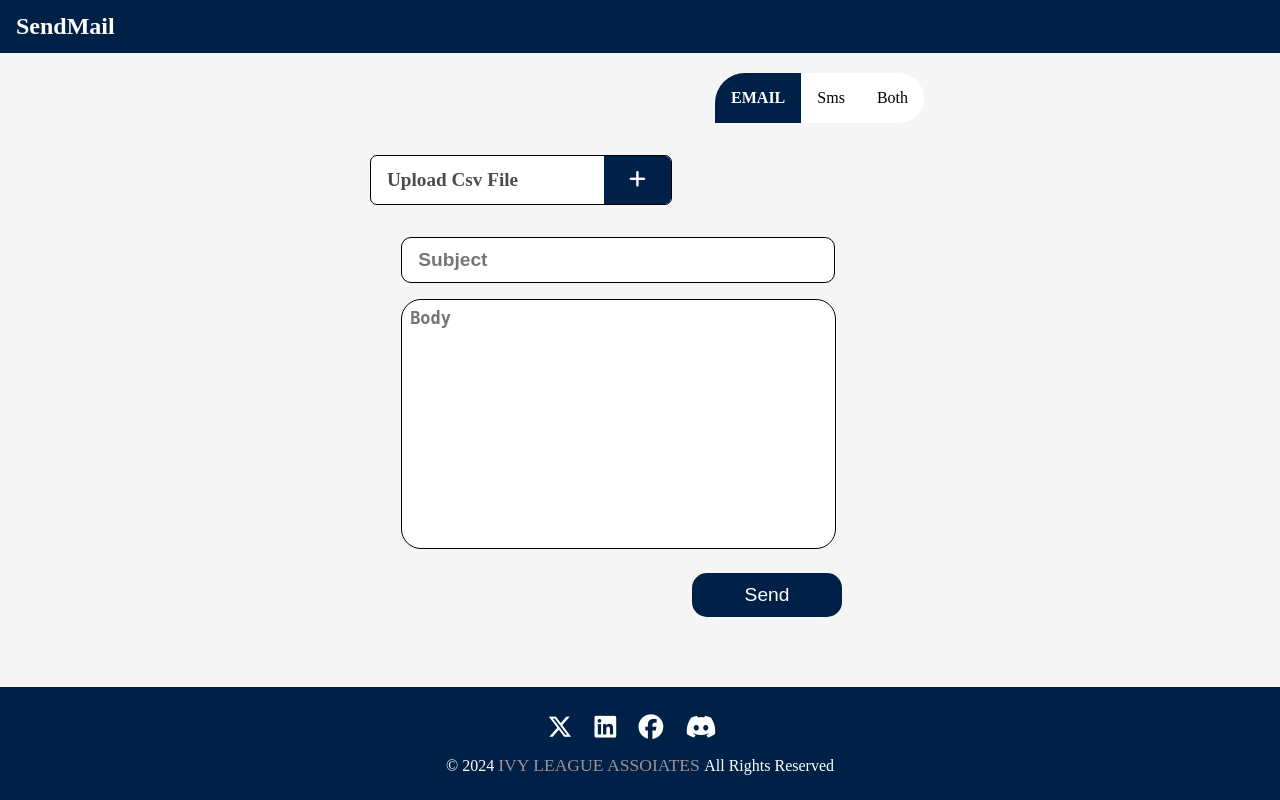
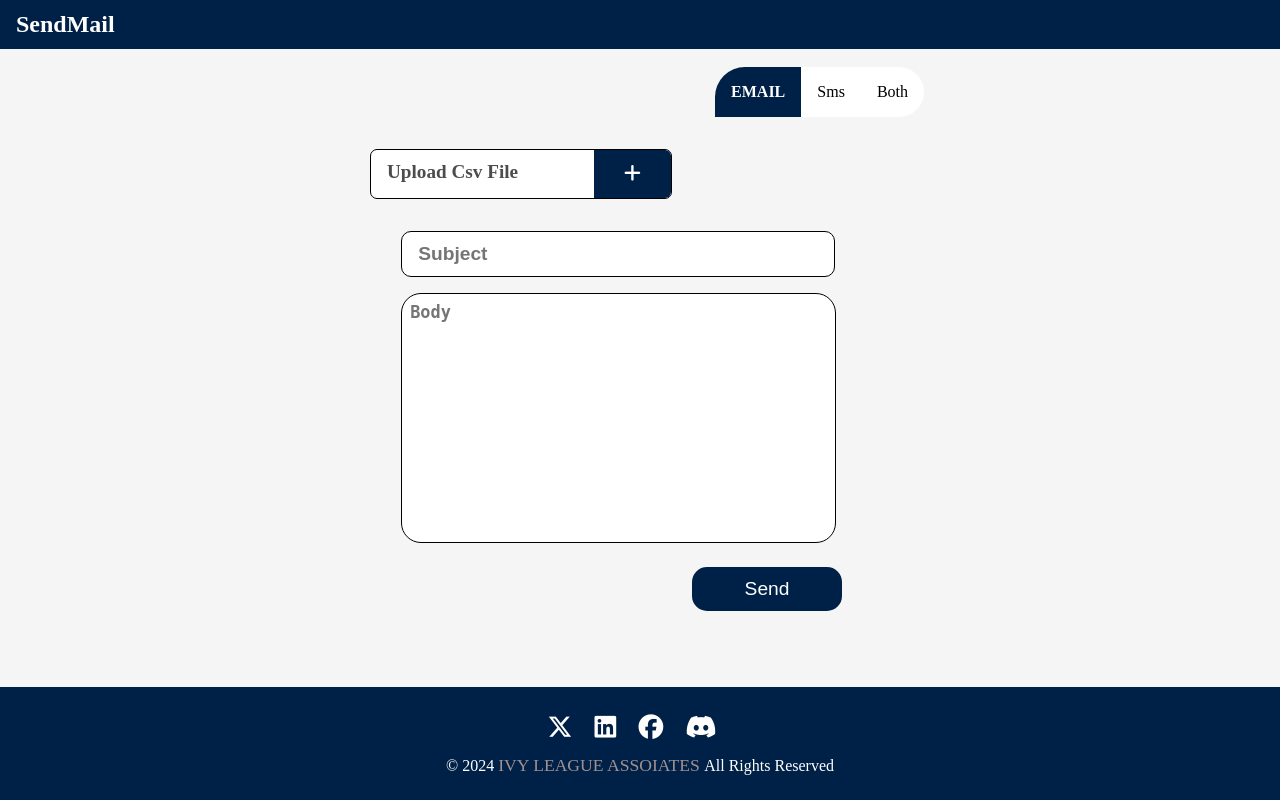
Before and after one commit to Manuel-7tin/ivy-mail, a Flask app: page / in a window 1280 px wide. Run offline with Flask 3, Linux system fonts and the light colour scheme.

Commit message:
second commit

```diff
--- a/static/script.js
+++ b/static/script.js
@@ -1,96 +1,85 @@
-'use strict'
-const options=document.querySelector('.options')
-const emailOption=document.querySelector('#email')
-const smsOption=document.querySelector('#sms')
-const bothOption=document.querySelector('#both')
-const uploadCsv=document.querySelectorAll('.upload-csv')
-const uploadIcon=document.querySelectorAll('.upload-icon')
-const uploadCsvPara=document.querySelector('#upload-csv-p')
-const csvInputFile=document.querySelector('#csv-file-upload')
-const body=document.querySelectorAll('.body')
-const emailBody= document.querySelector('.email-body')
-const smsBody= document.querySelector('.sms-body')
-const bothBody= document.querySelector('.both-body')
-const allbtn=document.querySelectorAll('.btn')
-const submitForm = document.querySelectorAll('.submit-form')
-const csvForm = document.querySelector('.submit-form')
+"use strict";
+const options = document.querySelector(".options");
+const emailOption = document.querySelector("#email");
+const smsOption = document.querySelector("#sms");
+const bothOption = document.querySelector("#both");
+const uploadCsv = document.querySelectorAll(".upload-csv");
+const uploadIcon = document.querySelectorAll(".upload-icon");
+const csvInputFile = document.querySelector("#csv-file-upload");
+const body = document.querySelectorAll(".body");
+const emailBody = document.querySelector(".email-body");
+const smsBody = document.querySelector(".sms-body");
+const bothBody = document.querySelector(".both-body");
+const allbtn = document.querySelectorAll(".btn");
+const submitForm = document.querySelectorAll(".submit-form");
+const csvForm = document.querySelector(".csv-form");
 
-// smsBody.style.display='none'
-// bothBody.style.display='none'
-// emailBody.classList.add("js-class1")
-smsBody.classList.add("js-class1")
-bothBody.classList.add("js-class1")
+smsBody.classList.add("js-class1");
+bothBody.classList.add("js-class1");
 
-const screenWidth=window.innerWidth
-console.log(screenWidth)
+const screenWidth = window.innerWidth;
+console.log(screenWidth);
 
-console.log(uploadIcon)
-emailOption.addEventListener('click', function(){
-emailBody.classList.remove("js-class1","js-empty-class")
-smsBody.classList.add("js-class1")
-bothBody.classList.add("js-class1")
-emailOption.classList.add("js-class-option")
-smsOption.classList.remove("js-class-option")
-bothOption.classList.remove("js-class-option")
-// if(screenWidth>850){
-//    alert('yam')
-//    emailBody.classList.add('js-class-grid')
-// }
-})
-smsOption.addEventListener('click', function(){
-smsBody.classList.remove("js-class1","js-empty-class")
-emailBody.classList.add("js-class1")
-bothBody.classList.add("js-class1")
-emailOption.classList.remove("js-class-option")
-smsOption.classList.add("js-class-option")
-bothOption.classList.remove("js-class-option")
-})
-bothOption.addEventListener('click', function(){
-bothBody.classList.remove("js-class1","js-empty-class")
-emailBody.classList.add("js-class1")
-smsBody.classList.add("js-class1")
-emailOption.classList.remove("js-class-option")
-smsOption.classList.remove("js-class-option")
-bothOption.classList.add("js-class-option")
-console.log(this)
-})
+console.log(uploadIcon);
+emailOption.addEventListener("click", function () {
+  emailBody.classList.remove("js-class1", "js-empty-class");
+  smsBody.classList.add("js-class1");
+  bothBody.classList.add("js-class1");
+  emailOption.classList.add("js-class-option");
+  smsOption.classList.remove("js-class-option");
+  bothOption.classList.remove("js-class-option");
+});
+smsOption.addEventListener("click", function () {
+  smsBody.classList.remove("js-class1", "js-empty-class");
+  emailBody.classList.add("js-class1");
+  bothBody.classList.add("js-class1");
+  emailOption.classList.remove("js-class-option");
+  smsOption.classList.add("js-class-option");
+  bothOption.classList.remove("js-class-option");
+});
+bothOption.addEventListener("click", function () {
+  bothBody.classList.remove("js-class1", "js-empty-class");
+  emailBody.classList.add("js-class1");
+  smsBody.classList.add("js-class1");
+  emailOption.classList.remove("js-class-option");
+  smsOption.classList.remove("js-class-option");
+  bothOption.classList.add("js-class-option");
+  console.log(this);
+});
 
+uploadIcon.forEach(function (single, i) {
+  single.addEventListener("click", function () {
+    csvInputFile.click();
+    let arr = [];
+    csvInputFile.onchange = function () {
+      if (csvInputFile.files.length > 0) {
+        for (let i = 0; i < csvInputFile.files.length; i++) {
+          const value = csvInputFile.files.item(i).name;
+          arr.push(value);
+          console.log(value);
+          console.log(arr);
+          console.log();
+          single.previousElementSibling.classList.add("js-class-p");
+          if (arr.length > 1) {
+            const toDisplay = arr.join().slice(0, 30);
+            console.log(toDisplay);
+            single.previousElementSibling.innerHTML = `${toDisplay}...`;
+          } else {
+            single.previousElementSibling.innerHTML = `${arr
+              .join()
+              .slice(0, 20)}...`;
+          }
+        }
+      }
+    };
+  });
+});
 
-uploadIcon.forEach(function(single, i){
-    single.addEventListener('click', function(){
-        csvInputFile.click()
-        let arr=[]
-        csvInputFile.onchange = function(){
-           if(csvInputFile.files.length>0){
-               for(let i=0; i < csvInputFile.files.length; i++){
-                   //  alert(csvInputFile.files.item(i).name)
-                   const value=csvInputFile.files.item(i).name
-                   arr.push(value)
-                   console.log(value)
-                   console.log(arr)
-                   console.log()
-                   single.previousElementSibling.classList.add('js-class-p')
-                   if(arr.length>1){
-                       const toDisplay=arr.join().slice(0, 30)
-                   console.log(toDisplay)
-                   single.previousElementSibling.innerHTML=`${toDisplay}...`
-                   }else{
-                       single.previousElementSibling.innerHTML=`${arr.join().slice(0, 20)}...`
-                   }
-
-               }
-           }
-       }
-   })
-})
-
-
-submitForm.forEach(function(single, i){
- single.addEventListener('submit', function(){
-    csvForm.submit()
- })
-})
-
+submitForm.forEach(function (single, i) {
+  single.addEventListener("submit", function () {
+    csvForm.submit();
+  });
+});
 
 // allbtn.forEach(function(btn, i){
 //     btn.addEventListener('click', function(e){
--- a/static/style.css
+++ b/static/style.css
@@ -1,40 +1,35 @@
- *{
+* {
   margin: 0;
   padding: 0;
 }
-:root{
-    --clr-background:rgb(245, 245, 245);
-    --clr-primary:#002147;
-    --clr-primary-light:#222222;
-    --letter-spacing:1.5px;
+:root {
+  --clr-background: rgb(245, 245, 245);
+  --clr-primary: #002147;
+  --clr-primary-light: #222222;
+  --letter-spacing: 1.5px;
   --transition: all 0.5 linear;
 }
-body{
-    /* background: var(--clr-primary); */
-    /* background: rgb(32, 30, 30); */
+body {
   background: var(--clr-background);
-    /* background: #fffada; */
 }
-nav{
-    /* background: #00ffff; */
+nav {
   background: var(--clr-primary);
   color: white;
   user-select: none;
-    padding: 0.8rem 1rem;
+  padding: 0.7rem 1rem;
   text-transform: capitalize;
 }
-.content{
+.content {
   margin: 0 auto;
-    padding-top: 1.3rem;
+  padding-top: 1.1rem;
   max-width: 600px;
-    /* background: green;  */
 }
-p{
+p {
   text-transform: capitalize;
   color: white;
 }
 
-.options{
+.options {
   display: flex;
   background: transparent;
   margin: 0 auto 1rem auto;
@@ -49,7 +44,7 @@ color: white;
   -ms-border-radius: 30px;
   -o-border-radius: 30px;
 }
-.op{
+.op {
   background: white;
   padding: 1rem;
   text-align: center;
@@ -60,20 +55,21 @@ color: white;
   -ms-transition: var(--transition);
   -o-transition: var(--transition);
 }
-.email{
+.email {
   border-top-left-radius: 30px;
 }
-.op:hover{
+.op:hover {
   padding-left: 1rem;
   font-size: 1.2rem;
 }
-#csv-file-upload,.csv-file-btn{
+#csv-file-upload,
+.csv-file-btn {
   display: none;
 }
-    input:focus{
+input:focus {
   outline: none;
 }
-    textarea{
+textarea {
   outline: none;
 }
 /*
@@ -81,15 +77,15 @@ color: white;
 FOR EMAIL
 /////////////////////
 */
-.email-body{
+.email-body {
   width: 90%;
   margin: 2rem auto 0 auto;
   /* background: red; */
 }
-p{
+p {
   color: rgba(0, 0, 0, 0.7);
 }
-.upload-csv{
+.upload-csv {
   align-self: self-start;
   background: white;
   border: 1px solid black;
@@ -106,25 +102,26 @@ p{
   -ms-border-radius: 7px;
   -o-border-radius: 7px;
 }
-
-#upload-csv-p{
+.upload-csv p {
+  padding: 0.7rem 1rem;
+}
+#upload-csv-p {
   width: 85%;
-    padding: 0.8rem 1rem ;
 }
-.upload-icon{
+.upload-icon {
   background: var(--clr-primary);
   width: 15%;
   color: white;
   text-align: center;
-    padding: 0.8rem 1rem ;
+  padding: 0.8rem 1rem;
   cursor: pointer;
 }
-.container{
+.container {
   max-width: 500px;
   margin: 1rem auto 0 auto;
   position: relative;
 }
-.subject-input{
+.subject-input {
   border: 1px solid black;
   text-transform: capitalize;
   width: 80%;
@@ -140,7 +137,8 @@ p{
   -o-border-radius: 10px;
 }
 
-.compose-email-input,.msg{
+.compose-email-input,
+.msg {
   width: 85%;
   height: 30vh;
   font-size: 1.3em;
@@ -157,7 +155,7 @@ p{
   -ms-border-radius: 20px;
   -o-border-radius: 20px;
 }
-.btn{
+.btn {
   display: inline-block;
   width: 30%;
   background: var(--clr-primary);
@@ -182,33 +180,31 @@ p{
 FOR SMS
 /////////////////////
 */
-.sms-body{
+.sms-body {
   width: 90%;
   margin: 2rem auto 0 auto;
 }
-.compose-sms-input{
+.compose-sms-input {
   margin: 1.5rem 0 3rem 1rem;
-
 }
 /*
 /////////////////////
 FOR BOTH
 /////////////////////
 */
-.both-body{
+.both-body {
   width: 90%;
   margin: 2rem auto 0 auto;
 }
-.ucsv-container{
+.ucsv-container {
   display: flex;
 }
-.ucsv-container .upload-csv{
+.ucsv-container .upload-csv {
   width: 45vw;
 }
-.ucsv1{
+.ucsv1 {
   margin-right: 0.5rem;
 }
-
 
 /*
 /////////////////////
@@ -226,7 +222,7 @@ footer {
   bottom: 0;
   padding: 0.7rem 0;
 }
-  .icons{
+.icons {
   margin-top: 1rem;
 }
 .icon {
@@ -257,60 +253,58 @@ footer {
 JAVASCRIPT CLASSES
 /////////////////////
 */
-.js-class1{
+.js-class1 {
   display: none;
 }
 
-.js-class-p{
+.js-class-p {
   color: rgba(0, 0, 0, 1);
-    font-weight:lighter;
+  font-weight: lighter;
   font-size: 1rem;
 }
-.js-class-option{
+.js-class-option {
   background: var(--clr-primary);
   color: white;
   font-weight: bold;
   text-transform: uppercase;
 }
- .js-class-grid{
+.js-class-grid {
   display: grid;
   grid-template-columns: 0.5fr 1fr;
   gap: 2rem;
 }
-
 
 /*
 /////////////////////
 MEDIA QUERIES
 /////////////////////
 */
-@media screen and (min-width:560px){
-    .container{
+@media screen and (min-width: 560px) {
+  .container {
     width: 80vw;
   }
 }
-@media screen and (min-width:650px){
-    .container{
+@media screen and (min-width: 650px) {
+  .container {
     width: 70vw;
   }
 }
-@media screen and (min-width:750px){
-    .container{
+@media screen and (min-width: 750px) {
+  .container {
     width: 60vw;
   }
 }
-@media screen and (min-width:900px){
-     .content{
+@media screen and (min-width: 900px) {
+  .content {
     width: 60vw;
   }
-    .container{
+  .container {
     width: 50vw;
     margin: 3 auto 0 auto;
   }
 }
 
-
-.sign-in-section{
+.sign-in-section {
   height: 100vh;
   max-height: 100vh;
   display: flex;
@@ -319,30 +313,32 @@ MEDIA QUERIES
   align-items: center;
 }
 
-.sign-up-div,.sign-in-extras,.sign-up-extras{
+.sign-up-div,
+.sign-in-extras,
+.sign-up-extras {
   position: absolute;
   left: 50%;
-   transform: translate(-50%,-50%);
-   -webkit-transform: translate(-50%,-50%);
-   -moz-transform: translate(-50%,-50%);
-   -ms-transform: translate(-50%,-50%);
-   -o-transform: translate(-50%,-50%);
+  transform: translate(-50%, -50%);
+  -webkit-transform: translate(-50%, -50%);
+  -moz-transform: translate(-50%, -50%);
+  -ms-transform: translate(-50%, -50%);
+  -o-transform: translate(-50%, -50%);
 }
-.sign-up-div{
+.sign-up-div {
   margin-top: 5rem;
   top: 40%;
 }
-.sign-in-extras{
+.sign-in-extras {
   bottom: 10%;
 }
 
-.sign-in-text{
+.sign-in-text {
   text-align: center;
   font-size: 1.3rem;
   margin-bottom: 1.5rem;
   letter-spacing: var(--letter-spacing);
 }
-.sign-in-email{
+.sign-in-email {
   height: 30px;
   width: 15rem;
   margin-bottom: 4rem;
@@ -353,7 +349,7 @@ MEDIA QUERIES
   -ms-border-radius: 4px;
   -o-border-radius: 4px;
 }
-.btn-sign-in{
+.btn-sign-in {
   margin: 1rem auto;
   display: block;
   text-transform: capitalize;
@@ -366,22 +362,22 @@ MEDIA QUERIES
   -ms-border-radius: 5px;
   -o-border-radius: 5px;
 }
-.sign-up-link{
+.sign-up-link {
   text-decoration: none;
   color: antiquewhite;
   font-size: 1.1em;
 }
 /* SIGN UP SECTION */
-.sign-up-section{
+.sign-up-section {
   height: 100vh;
 }
-.create-account-heading{
+.create-account-heading {
   text-transform: capitalize;
   font-size: 2rem;
   text-align: center;
   padding: 5rem 0 2rem 0;
 }
-.inputs{
+.inputs {
   margin: 0 auto;
   width: 80vw;
   background: var(--clr-primary-light);
@@ -392,10 +388,10 @@ MEDIA QUERIES
   -ms-border-radius: 20px;
   -o-border-radius: 20px;
 }
-.inputs div{
+.inputs div {
   /* background: red; */
 }
-label{
+label {
   display: block;
   width: 45%;
   /* margin: 0 auto;  */
@@ -405,7 +401,7 @@ label{
   font-size: 1.3rem;
   letter-spacing: var(--letter-spacing);
 }
-.inputs input{
+.inputs input {
   display: block;
   position: relative;
   /* margin: 0 auto; */
@@ -424,7 +420,7 @@ label{
   -ms-border-radius: 15px;
   -o-border-radius: 15px;
 }
-.login-btn{
+.login-btn {
   display: block;
   text-transform: capitalize;
   font-size: 1.1em;
@@ -438,7 +434,7 @@ label{
   -ms-border-radius: 12px;
   -o-border-radius: 12px;
 }
-.sign-up-extras{
+.sign-up-extras {
   bottom: 7%;
 }
 /* .sign-up-extras a{
--- a/templates/index.html
+++ b/templates/index.html
@@ -1,82 +1,166 @@
 <!DOCTYPE html>
 <html lang="en">
   <head>
-    <meta charset="UTF-8">
-    <meta name="viewport" content="width=device-width, initial-scale=1.0">
+    <meta charset="UTF-8" />
+    <meta name="viewport" content="width=device-width, initial-scale=1.0" />
     <title>Document</title>
-    <link rel="stylesheet" href="{{ url_for('static', filename='style.css') }}">
-    <link rel="stylesheet" href="fontawesome-free-6.5.2-web (4)/fontawesome-free-6.5.2-web/css/all.min.css">
+    <link
+      rel="stylesheet"
+      href="{{ url_for('static', filename='style.css') }}"
+    />
+    <link
+      rel="stylesheet"
+      href="fontawesome-free-6.5.2-web (4)/fontawesome-free-6.5.2-web/css/all.min.css"
+    />
   </head>
   <body>
+    <!-- THE NAV -->
     <nav>
       <h2>SendMail</h2>
     </nav>
-    <form action="{{ url_for('take_csv') }}" method="post" name="csv" class="csv-form">
-        <input type="file" name="csvFile" id="csv-file-upload" accept=".csv">
+    <!-- END OF THE NAV -->
+
+    <!-- THE FORM FOR CSV SELECT FILE -->
+    <form
+      action="{{ url_for('take_csv') }}"
+      method="post"
+      name="csv"
+      class="csv-form"
+    >
+      <input type="file" name="csvFile" id="csv-file-upload" accept=".csv" />
       <button type="submit" class="csv-file-btn">ok</button>
     </form>
+    <!-- THE END OF FORM FOR CSV SELECT FILE -->
+
+    <!--  THE PAGE CONTENT -->
     <div class="content">
+      <!-- Options containing navigation to email, sms, both -->
       <div class="options">
-            <div class="email op js-class-option " id="email">email</div>
+        <!-- email option -->
+        <div class="email op js-class-option" id="email">email</div>
+        <!-- Sms option -->
         <div class="sms op" id="sms">sms</div>
+        <!-- Both option -->
         <div class="both op" id="both">both</div>
       </div>
-        <div class="email-body body">           <div class="upload-csv"  id="upload-csv">
-                    <p id="upload-csv-p">upload csv file</p>
+      <!-- End of the options... -->
+
+      <!-- ENTER EMAIL BODY PAGE OF THE WEBSITE-->
+      <div class="email-body body">
+        <!-- Upload csv file for EMAIL -->
+        <div class="upload-csv">
+          <p>upload csv file</p>
           <div class="upload-icon">
             <i class="fas fa-add"></i>
           </div>
         </div>
+        <!-- end Upload csv file for EMAIL -->
 
         <!-- CONTAINER -->
         <div class="container">
-             <form class ="submit-form" method="post" action="{{ url_for('send_msg') }}">
-                <input type="text" placeholder="subject" class="subject-input" name="subject">
-                <textarea name="message_body" placeholder="body" id="compose-email-input" class="compose-email-input msg"></textarea>
+          <!-- form containing all the inputs on EMAIL page -->
+          <form
+            class="submit-form"
+            method="post"
+            action="{{ url_for('send_msg') }}"
+          >
+            <!-- input field for subject -->
+            <input
+              type="text"
+              placeholder="subject"
+              class="subject-input"
+              name="subject"
+            />
+            <!-- textarea field for body of the message -->
+            <textarea
+              name="message_body"
+              placeholder="body"
+              id="compose-email-input"
+              class="compose-email-input msg"
+            ></textarea>
+            <!-- button to submit the content of the page -->
             <button type="submit" class="send-email-btn btn">send</button>
           </form>
+          <!-- end of form containing all the inputs on EMAIL page -->
         </div>
         <!-- END OF CONTAINER -->
+      </div>
+      <!-- end of email body -->
 
-        </div>
-
+      <!-- ENTIRE SMS BODY PAGE OF THE WEBSITE -->
       <div class="sms-body body">
-            <div class="upload-csv" id="upload-csv">
-                <p id="upload-csv-p">upload csv file</p>
+        <!-- Upload csv file for SMS -->
+        <div class="upload-csv">
+          <p>upload csv file</p>
           <div class="upload-icon">
             <i class="fas fa-add"></i>
           </div>
         </div>
+        <!-- end of Upload csv file for SMS -->
+
         <!-- CONTAINER -->
         <div class="container">
-                <form class="submit-form" method="post" action="{{ url_for('send_text') }}">
-                    <textarea name="message_body" placeholder="message" id="compose-sms-input" class="compose-sms-input msg"></textarea>
+          <!-- form containing all the inputs on SMS page -->
+          <form
+            class="submit-form"
+            method="post"
+            action="{{ url_for('send_text') }}"
+          >
+            <!-- textarea field for body of the message SMS -->
+            <textarea
+              name="message_body"
+              placeholder="message"
+              id="compose-sms-input"
+              class="compose-sms-input msg"
+            ></textarea>
+            <!-- button to submit the content of the page SMS-->
             <button type="submit" class="send-sms-btn btn">send</button>
           </form>
+          <!-- form containing all the inputs on SMS page -->
         </div>
         <!-- END OF CONTAINER -->
+      </div>
+      <!-- end of SMS body -->
 
-        </div>
-
+      <!-- enter EMAIL BODY page of the website -->
       <div class="both-body body">
+        <!-- Upload csv file for BOTH -->
         <div class="ucsv-container">
-            <div class="upload-csv ucsv1" id="upload-csv">
-                <p id="upload-csv-p">upload csv file</p>
+          <div class="upload-csv ucsv1">
+            <p>upload csv file</p>
             <div class="upload-icon">
               <i class="fas fa-add"></i>
             </div>
           </div>
           <div class="upload-csv ucsv2" id="upload-csv">
-                <p id="upload-csv-p">upload csv file</p>
+            <p>upload csv file</p>
             <div class="upload-icon">
               <i class="fas fa-add"></i>
             </div>
           </div>
         </div>
+        <!-- end of Upload csv file for BOTH -->
         <div class="container">
-                <form class="submit-form" method="post" action="{{ url_for('send_msg') }}">
-            <input type="text" placeholder="Mail Subject" class="subject-input" name="subject">
-             <textarea name="message_body" placeholder="compose message" id="compose-both-input" class="compose-both-input msg"></textarea>
+          <form
+            class="submit-form"
+            method="post"
+            action="{{ url_for('send_msg') }}"
+          >
+            <!-- input field for subject BOTH -->
+            <input
+              type="text"
+              placeholder="Mail Subject"
+              class="subject-input"
+              name="subject"
+            />
+            <!-- textarea field for body of the message BOTH -->
+            <textarea
+              name="message_body"
+              placeholder="compose message"
+              id="compose-both-input"
+              class="compose-both-input msg"
+            ></textarea>
+            <!-- button to submit the content of the page BOTH-->
             <button type="submit" class="send-both-btn btn">send</button>
           </form>
         </div>
```
Lines whose indentation alone changed are shown as unchanged.
